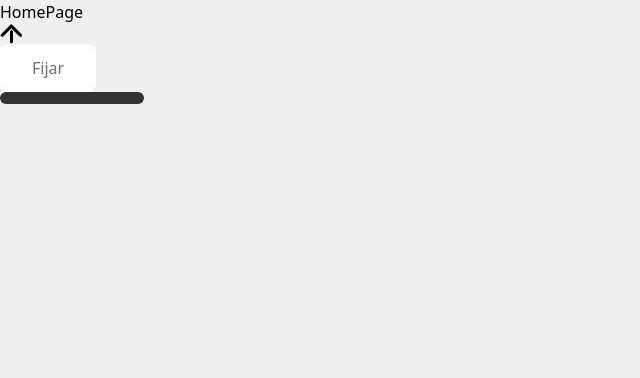
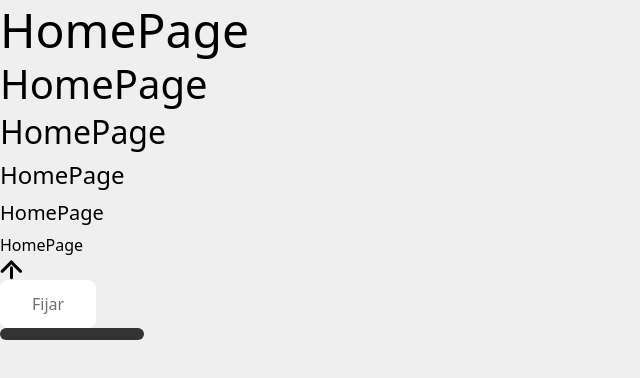
Before and after one commit to emmchier/light-it-challenge, a React (Create React App) app: page / in a window 1280 px wide. Shown: the top 378 px of the page, without its empty margins (0-640 px from the left). Built offline with nearby package versions, Linux system fonts and the light colour scheme.

Commit message:
heading base component added

```diff
--- a/src/components/atomic-design/atoms/box/index.js
+++ b/src/components/atomic-design/atoms/box/index.js
@@ -22,7 +22,7 @@ const Box = ({
 );
 
 Box.propTypes = {
-  children: PropTypes.node.isRequired,
+  children: PropTypes.node,
   display: PropTypes.string,
   alignItems: PropTypes.string,
   justifyContent: PropTypes.string,
--- a/src/components/atomic-design/atoms/button/button.css
+++ b/src/components/atomic-design/atoms/button/button.css
@@ -2,7 +2,7 @@
 @layer components {
   /* Button */
   .button {
-    @apply rounded-main hover:bg-secondary-dark transition ease-in-out duration-300 py-3 px-8 flex items-center justify-between;
+    @apply rounded-main hover:bg-secondary-dark transition ease-in-out duration-300 py-3 px-8 flex items-center justify-between md:text-smX lg:text-sm;
     color: theme(colors.text.primary);
     background-color: theme(colors.white);
   }
--- /dev/null
+++ b/src/components/atomic-design/atoms/heading/heading.css
@@ -0,0 +1,21 @@
+@tailwind components;
+@layer components {
+  .heading.h1 {
+    @apply text-lgX leading-lgX md:text-lgXX md:leading-lgXX lg:text-lgXXX lg:leading-lgXXX;
+  }
+  .heading.h2 {
+    @apply text-lg leading-lg md:text-lgX md:leading-lgX lg:text-lgXX lg:leading-lgXX;
+  }
+  .heading.h3 {
+    @apply text-md leading-md md:text-lg md:leading-lg lg:text-lgX lg:leading-lgX;
+  }
+  .heading.h4 {
+    @apply text-sm leading-sm md:text-md md:leading-md lg:text-lg lg:leading-lg;
+  }
+  .heading.h5 {
+    @apply text-smX leading-smX md:text-sm md:leading-sm lg:text-md lg:leading-md;
+  }
+  .heading.h6 {
+    @apply text-smXX leading-smXX md:text-smX md:leading-smX lg:text-sm lg:leading-sm;
+  }
+}
--- /dev/null
+++ b/src/components/atomic-design/atoms/heading/index.js
@@ -0,0 +1,39 @@
+import React from 'react';
+import PropTypes from 'prop-types';
+
+const Heading = ({ children, variant, weight, cap }) => {
+  const getHeading = () => {
+    switch (variant) {
+      case 'h1':
+        return <h1 className={`heading ${variant} ${weight} ${cap}`}>{children}</h1>;
+      case 'h2':
+        return <h2 className={`heading ${variant} ${weight} ${cap}`}>{children}</h2>;
+      case 'h3':
+        return <h3 className={`heading ${variant} ${weight} ${cap}`}>{children}</h3>;
+      case 'h4':
+        return <h4 className={`heading ${variant} ${weight} ${cap}`}>{children}</h4>;
+      case 'h5':
+        return <h5 className={`heading ${variant} ${weight} ${cap}`}>{children}</h5>;
+      case 'h6':
+        return <h6 className={`heading ${variant} ${weight} ${cap}`}>{children}</h6>;
+      default:
+        return <h3 className={`heading ${variant} ${weight} ${cap}`}>{children}</h3>;
+    }
+  };
+  return <>{getHeading()}</>;
+};
+
+Heading.propTypes = {
+  children: PropTypes.node.isRequired,
+  variant: PropTypes.string,
+  weight: PropTypes.string,
+  cap: PropTypes.string,
+};
+
+Heading.defaultProps = {
+  variant: 'h3',
+  weight: 'font-medium',
+  cap: 'capitalize',
+};
+
+export default Heading;
--- a/src/pages/home/index.js
+++ b/src/pages/home/index.js
@@ -2,12 +2,18 @@ import React from 'react';
 
 import Box from '../../components/atomic-design/atoms/box';
 import Button from '../../components/atomic-design/atoms/button';
+import Heading from '../../components/atomic-design/atoms/heading';
 import Icon from '../../components/atomic-design/atoms/icon';
 
 const HomePage = () => {
   return (
     <>
-      <h1>HomePage</h1>
+      <Heading variant="h1">HomePage</Heading>
+      <Heading variant="h2">HomePage</Heading>
+      <Heading variant="h3">HomePage</Heading>
+      <Heading variant="h4">HomePage</Heading>
+      <Heading variant="h5">HomePage</Heading>
+      <Heading variant="h6">HomePage</Heading>
       <Icon icon="arrow" />
       <Button onClick={() => console.log('on click!')} ariaLabel="tasting button">
         Fijar
--- a/src/styles/main.css
+++ b/src/styles/main.css
@@ -1,3 +1,4 @@
 @import './globalStyles.css';
 @import './utilities.css';
 @import '../components/atomic-design/atoms/button/button.css';
+@import '../components/atomic-design/atoms/heading/heading.css';
--- a/tailwind.config.js
+++ b/tailwind.config.js
@@ -3,7 +3,9 @@ module.exports = {
   content: ['./src/**/*.{js,jsx,ts,tsx}'],
   theme: {
     extend: {
-      screens: {},
+      screens: {
+        xs: '416px',
+      },
       fontFamily: {},
       colors: {
         primary: {
@@ -19,6 +21,26 @@ module.exports = {
           secondary: '#B3B3B3',
         },
       },
+      fontSize: {
+        lgXXX: '3rem', // 48px
+        lgXX: '2.5rem', // 40px
+        lgX: '2rem', // 32px
+        lg: '1.5rem', // 24px
+        md: '1.25rem', // 20px
+        sm: '1rem', // 16px
+        smX: '0.875rem', // 14px
+        smXX: '0.75rem', // 14px
+      },
+      lineHeight: {
+        lgXXX: '3.688rem', // 59px
+        lgXX: '3.125rem', // 50px
+        lgX: '2.813rem', // 45px
+        lg: '2.625rem', // 42px
+        md: '2.125rem', // 34px
+        sm: '1.875rem', // 30px
+        smX: '1.625rem', // 26px
+        smXX: '1.5rem', // 24px
+      },
       borderRadius: {
         main: '0.5rem',
       },
```
